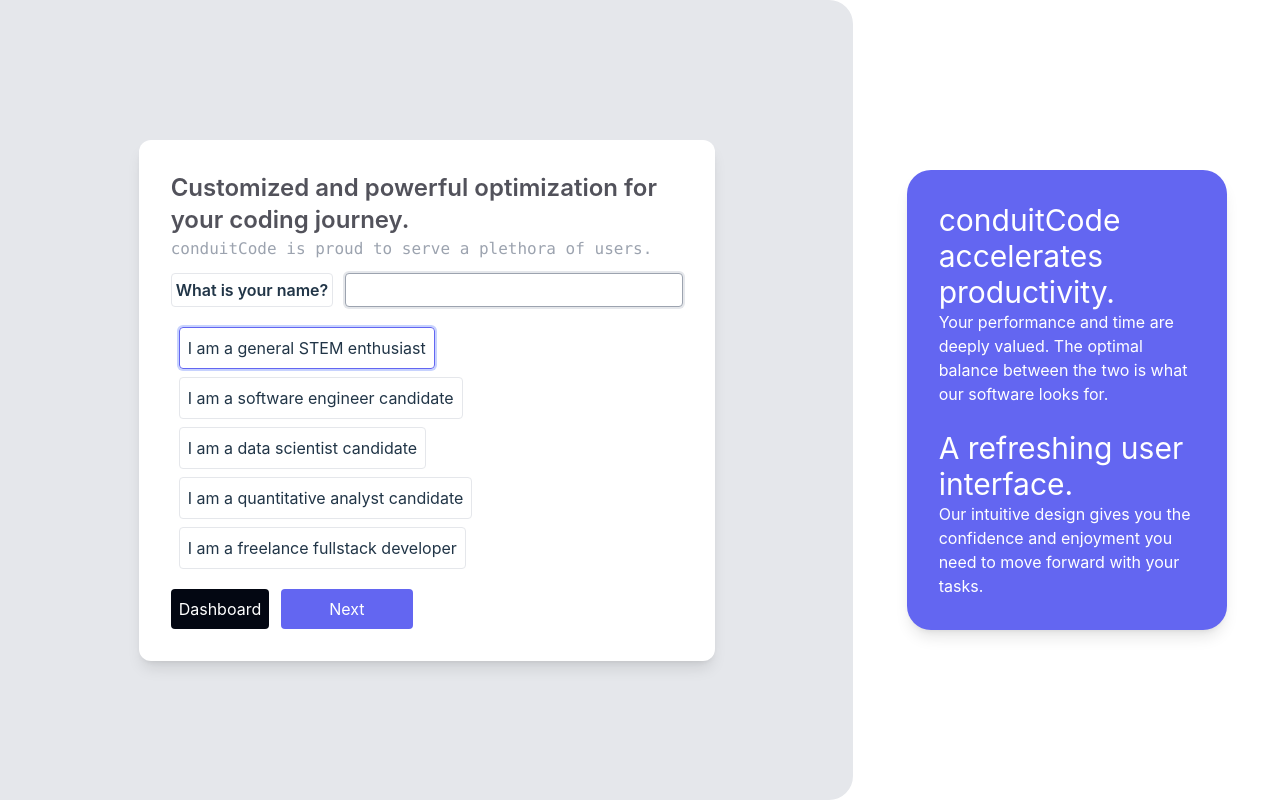
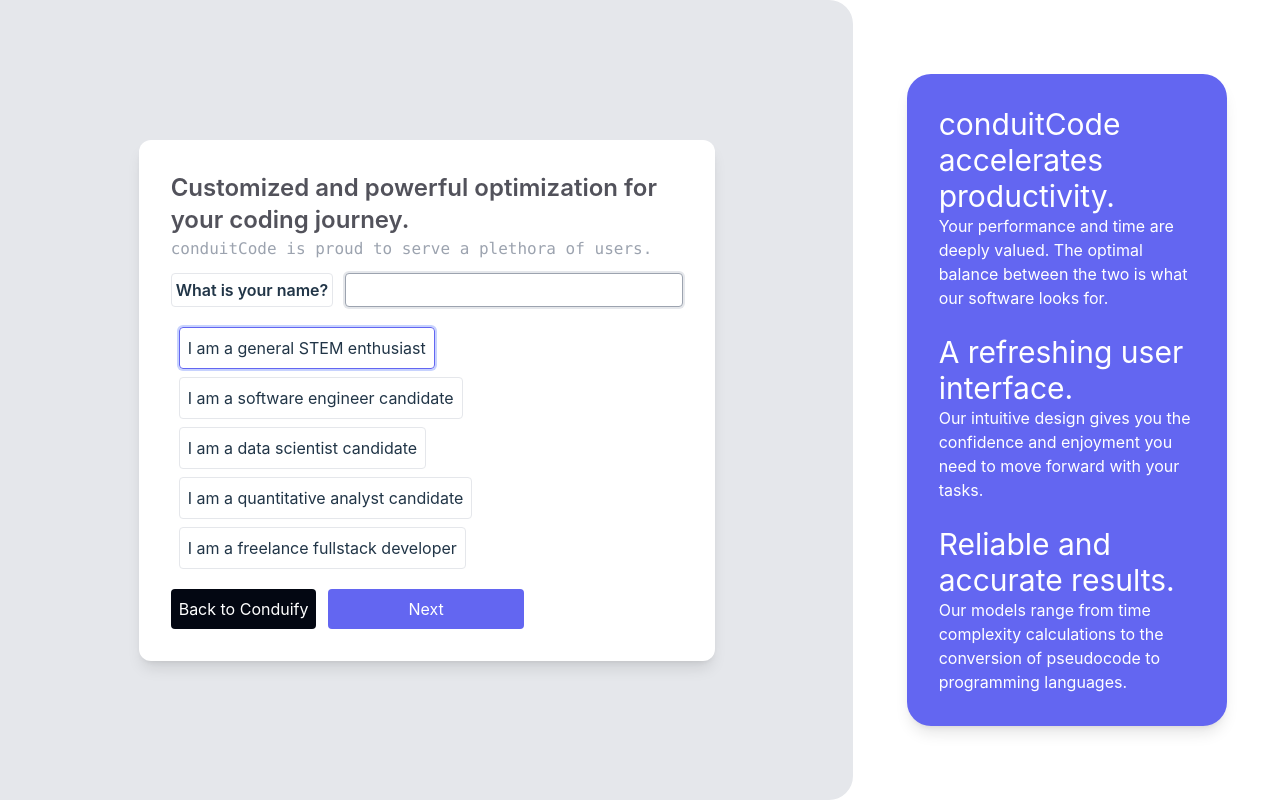
Before and after one commit to danmxli/codeBuddy, a React (Vite) app in the folder frontend/: page / in a window 1280 px wide. Built offline with nearby package versions, Linux system fonts and the light colour scheme; no server answers.

Commit message:
portal ui refresh

```diff
--- a/frontend/src/App.jsx
+++ b/frontend/src/App.jsx
@@ -6,8 +6,7 @@
 import {
   ClerkProvider,
   SignedIn,
-  SignedOut,
-  RedirectToSignIn
+  SignedOut
 } from "@clerk/clerk-react";
 
 if (!import.meta.env.VITE_REACT_APP_CLERK_PUBLISHABLE_KEY) {
--- /dev/null
+++ b/frontend/src/components/registration/RegistrationCards.jsx
@@ -0,0 +1,58 @@
+import { motion } from "framer-motion"
+
+const DescriptionCard = () => {
+    return (
+        <motion.div
+            initial={{ opacity: 0, y: 40 }}
+            animate={{ opacity: 1, y: 0 }}
+            transition={{
+                delay: 0.15,
+                duration: 0.55,
+                ease: [0.165, 0.84, 0.44, 1],
+            }}
+            className="m-8 p-8 max-w-xs bg-indigo-500 text-white rounded-3xl shadow-lg">
+            <h1 className="text-3xl">conduitCode accelerates productivity.</h1>
+            <h2 className="mb-6">Your performance and time are deeply valued. The optimal balance between the two is what our software looks for.</h2>
+            <h1 className="text-3xl">A refreshing user interface.</h1>
+            <h2 className="mb-6">Our intuitive design gives you the confidence and enjoyment you need to move forward with your tasks.</h2>
+            <h1 className="text-3xl">Reliable and accurate results.</h1>
+            <h2>Our models range from time complexity calculations to the conversion of pseudocode to programming languages.</h2>
+        </motion.div>
+    )
+}
+
+const UserOnboard = ({ name }) => {
+    return (
+        <div>
+            <motion.div
+                initial={{ opacity: 0, y: 40 }}
+                animate={{ opacity: 1, y: 0 }}
+                transition={{
+                    delay: 0.15,
+                    duration: 0.55,
+                    ease: [0.165, 0.84, 0.44, 1],
+                }}
+                className='p-2 shadow-lg rounded-3xl flex items-center justify-center'>
+                <img src='/codeBuddy.svg' className="h-40" alt='Logo' />
+            </motion.div>
+            <motion.div
+                initial={{ opacity: 0, y: 40 }}
+                animate={{ opacity: 1, y: 0 }}
+                transition={{
+                    delay: 0.15,
+                    duration: 0.55,
+                    ease: [0.165, 0.84, 0.44, 1],
+                }}
+                className="m-8 p-8 max-w-xs bg-indigo-500 text-white rounded-3xl shadow-lg">
+                <h1 className="text-3xl">Welcome aboard, {name}!</h1>
+                <p className="mb-6"><code>Great things lie ahead.</code></p>
+                <h2>To complete the signup process, we must verify your email.</h2>
+            </motion.div>
+        </div>
+    )
+}
+
+export {
+    DescriptionCard,
+    UserOnboard
+}
--- a/frontend/src/components/registration/UserDetails.jsx
+++ b/frontend/src/components/registration/UserDetails.jsx
@@ -21,7 +21,7 @@
 
             <div className="inline-flex gap-3 mt-3">
                 <button
-                    className="bg-indigo-900 text-white p-2 rounded"
+                    className="bg-black text-white p-2 pl-12 pr-12 rounded"
                     onClick={() => {
                         updatePhase('userType')
                     }}
--- a/frontend/src/components/registration/UserType.jsx
+++ b/frontend/src/components/registration/UserType.jsx
@@ -1,8 +1,6 @@
 import { motion } from "framer-motion"
-import { useNavigate } from "react-router-dom";
 
 const UserType = ({ name, updateName, user, updateUserType, updatePhase }) => {
-    const navigate = useNavigate()
 
     const handleUserChange = (e) => {
         updateName(e.target.value);
@@ -54,16 +52,11 @@
                 </ul>
             </>
             <div className="inline-flex gap-3 mt-3">
+                <a className="bg-gray-950 text-white p-2 rounded" href="https://www.conduify.com/">
+                    Back to Conduify
+                </a>
                 <button
-                    className="bg-gray-950 text-white p-2 rounded"
-                    onClick={() => {
-                        navigate('/')
-                    }}
-                >
-                    Dashboard
-                </button>
-                <button
-                    className={`bg-indigo-500 text-white p-2 pl-12 pr-12 rounded ${name === "" ? "bg-indigo-200 cursor-not-allowed" : ""}`}
+                    className={`bg-indigo-500 text-white p-2 pl-20 pr-20 rounded ${name === "" ? "cursor-not-allowed" : ""}`}
                     onClick={() => {
                         if (name !== "") {
                             updatePhase('userDetails')
@@ -73,7 +66,6 @@
                     Next
                 </button>
             </div>
-
         </motion.div>
     )
 }
--- a/frontend/src/pages/Portal.jsx
+++ b/frontend/src/pages/Portal.jsx
@@ -1,6 +1,7 @@
 import { useState } from "react"
 import UserType from "../components/registration/UserType"
 import UserDetails from "../components/registration/UserDetails"
+import { DescriptionCard, UserOnboard } from "../components/registration/RegistrationCards"
 
 const Portal = () => {
     // default user data
@@ -30,16 +31,9 @@
             </div>
             <div className="col-span-1 w-full h-screen flex items-center justify-center">
                 {phase === 'userType' ? (
-                    <div className="m-8 p-8 max-w-xs bg-indigo-500 text-white rounded-3xl shadow-lg">
-                        <h1 className="text-3xl">conduitCode accelerates productivity.</h1>
-                        <h2 className="mb-6">Your performance and time are deeply valued. The optimal balance between the two is what our software looks for.</h2>
-                        <h1 className="text-3xl">A refreshing user interface.</h1>
-                        <h2>Our intuitive design gives you the confidence and enjoyment you need to move forward with your tasks.</h2>
-                    </div>
+                    <DescriptionCard />
                 ) : (
-                    <div className="m-8 p-8 max-w-xs bg-indigo-500 text-white rounded-3xl shadow-lg">
-                        <h1 className="text-3xl">Welcome aboard, {name}!</h1>
-                    </div>
+                    <UserOnboard name={name} />
                 )}
             </div>
         </div>
```
